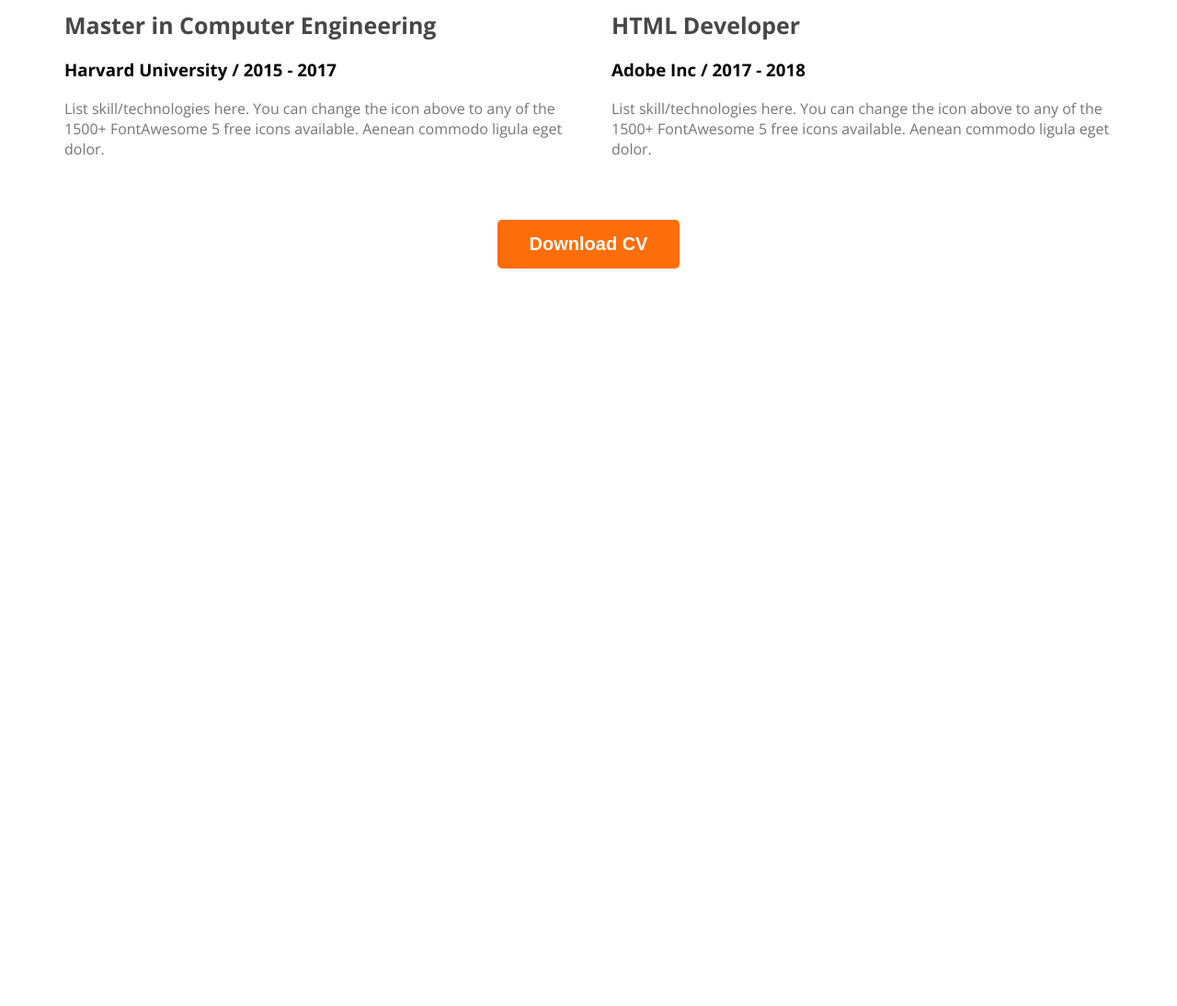
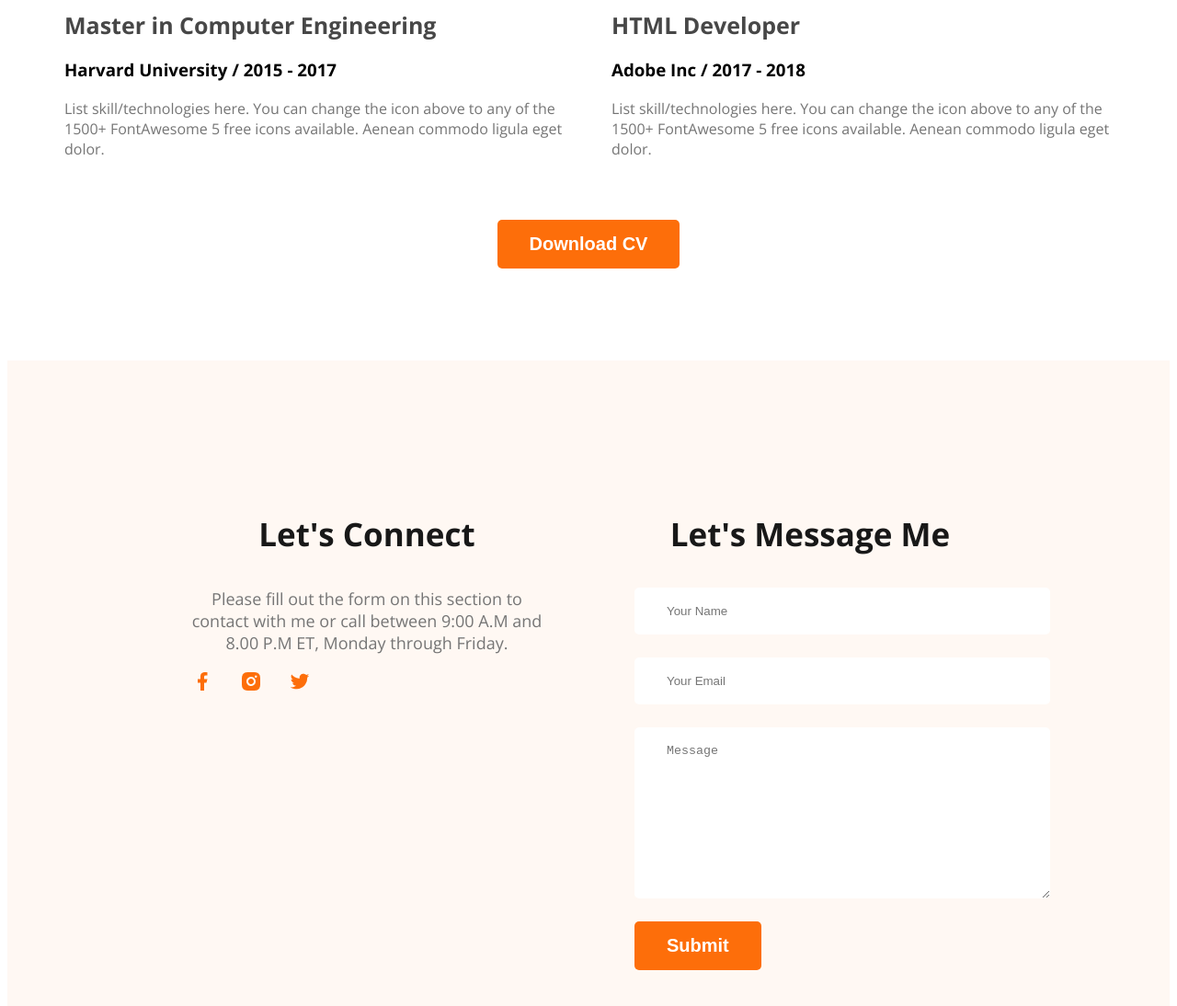
Before and after one commit to NahidRuhan/portfolio, a plain HTML site: page index.html in a window 1280 px wide. Shown: the part 2921-4015 px from the top of the page at 92% size. Before the commit the page ends 3221 px from the top, so only its background shows below. Drawn offline with nearby package versions, Linux system fonts and the light colour scheme.

Commit message:
beta version

```diff
--- a/index.html
+++ b/index.html
@@ -205,12 +205,35 @@
         </div>
 
         <div class="download-cv">
-            <button class="btn-primary">Download CV</button>
+          <button class="btn-primary">Download CV</button>
         </div>
-
       </section>
     </main>
 
-    <footer></footer>
+    <footer>
+      <div class="footer-column">
+        <h3 class="section-title">Let's Connect</h3>
+        <p class="section-description">
+          Please fill out the form on this section to contact with me or call
+          between 9:00 A.M and 8.00 P.M ET, Monday through Friday.
+        </p>
+        <div class="social-links">
+            <a href=""><img src="images/icons/facebook.png" alt="fb"></a>
+            <a href=""><img src="images/icons/insta.png" alt="insta"></a>
+            <a href=""><img src="images/icons/twitter.png" alt="twt"></a>
+        </div>
+      </div>
+
+      <div class="footer-column">
+        <h3 class="section-title">Let's Message Me</h3>
+        <form class="contact" action="">
+            <input type="text" placeholder="Your Name">
+            <input type="email" placeholder="Your Email">
+            <textarea placeholder="Message" name="" id="" cols="30" rows="10"></textarea>
+            <input class="btn-primary" type="submit" value="Submit">
+
+        </form>
+      </div>
+    </footer>
   </body>
 </html>
--- a/style/style.css
+++ b/style/style.css
@@ -202,11 +202,44 @@ main section {
   margin-bottom: 10px;
 }
 
-.resume-container hr{
-margin: 30px;
+.resume-container hr {
+  margin: 30px;
 }
 
-.download-cv{
-    text-align: center;
-    margin-top: 50px;
+.download-cv {
+  text-align: center;
+  margin-top: 50px;
 }
+
+/* footer style */
+
+footer {
+  display: flex;
+  gap: 100px;
+  background: #fff8f3;
+  margin-top: 100px;
+  padding: 130px 200px;
+}
+.footer-column {
+  width: 50%;
+}
+
+/* .footer .section-description{
+    text-align: left;
+} */
+
+.contact input[type="text"],
+.contact input[type="email"],
+textarea {
+  display: block;
+  margin-bottom: 25px;
+  padding: 18px 35px;
+  color: #757575;
+  border-radius: 5px;
+  background: #fff;
+  border: 0;
+  width: 100%;
+}
+.social-links a {
+  margin-right: 25px;
+}
```
